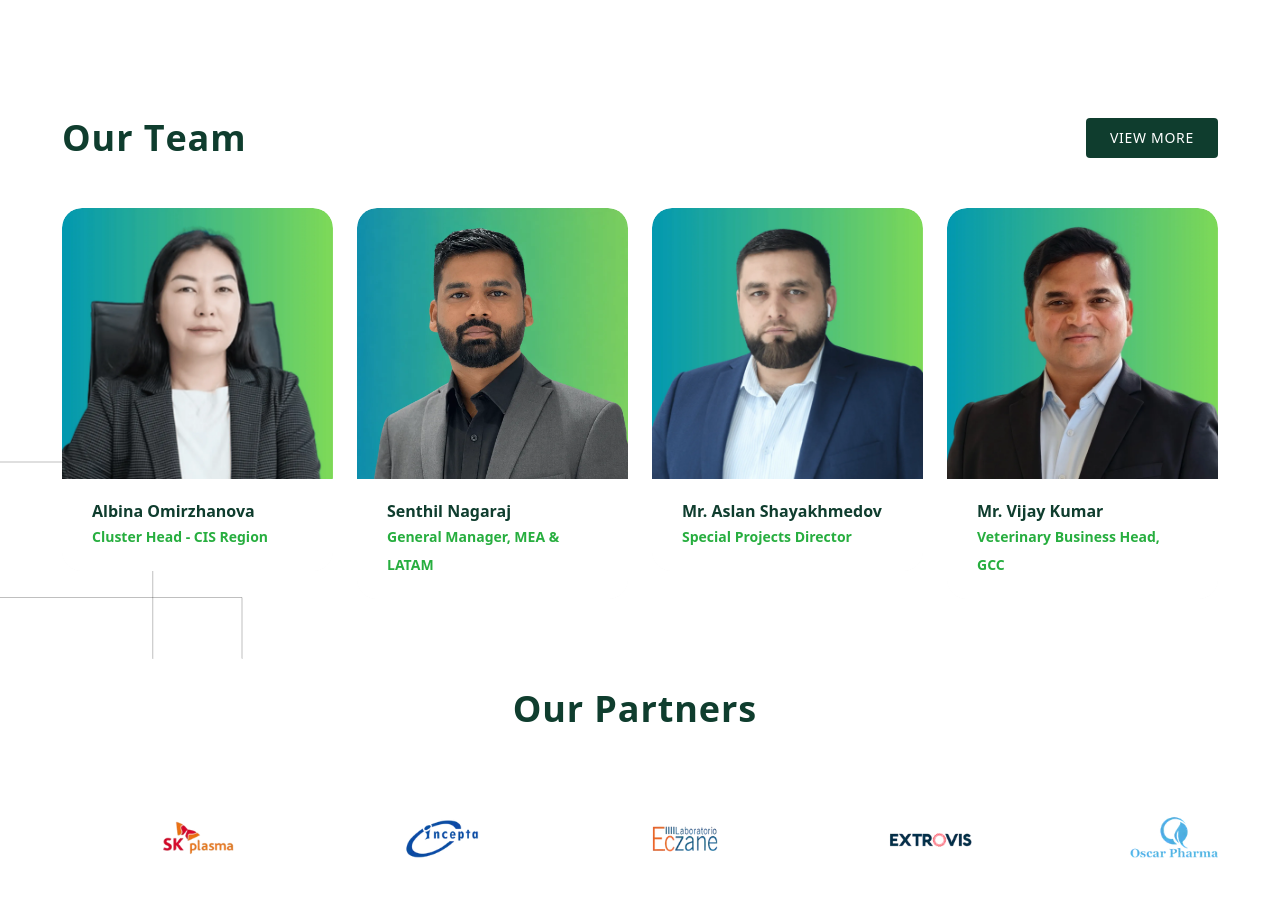
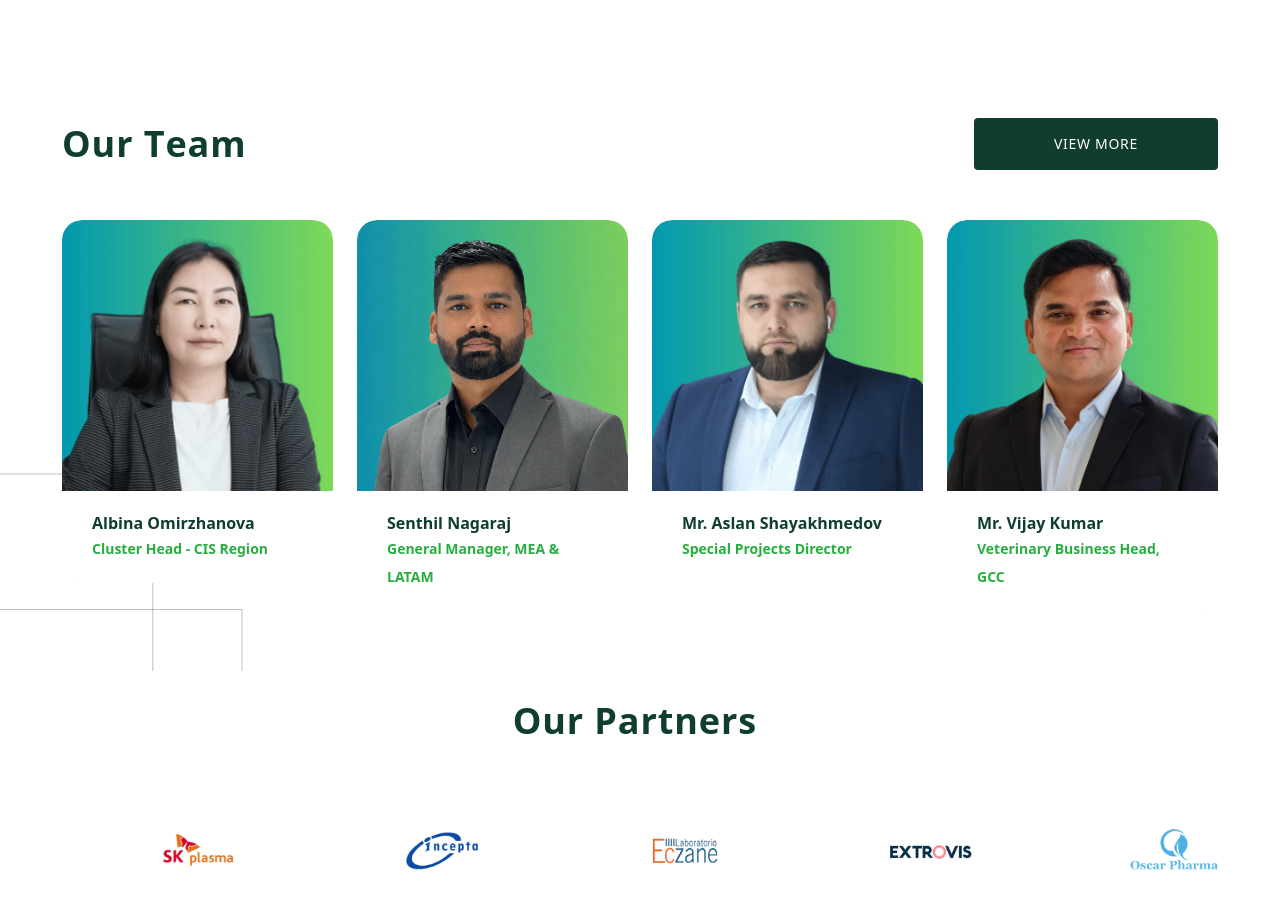
Before and after one commit to mostechllp/thesay_pharma, a React (Vite) app: page / in a window 1280 px wide. Shown: the part 8447-9355 px from the top of the page. Built offline with nearby package versions, Linux system fonts and the light colour scheme.

Commit message:
added route for view more in teams

```diff
--- a/src/components/OurTeam.tsx
+++ b/src/components/OurTeam.tsx
@@ -60,8 +60,8 @@ export function OurTeam() {
               />
             </h2>
             <motion.a
-              href="#"
-              className="btn-two inline-block bg-[#0f3d2e] hover:bg-[#1a5c47] text-white px-6 py-2.5 rounded font-medium transition-colors text-sm uppercase tracking-wider"
+              href="/teams"
+              className="btn-two inline-block bg-[#0f3d2e] hover:bg-[#1a5c47] text-white px-[80px] py-4 rounded font-medium transition-colors text-sm uppercase tracking-wider"
               initial={{ opacity: 0, y: 20 }}
               whileInView={{ opacity: 1, y: 0 }}
               viewport={{ once: true }}
```
